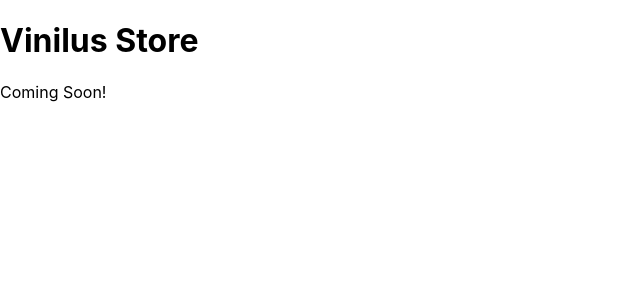
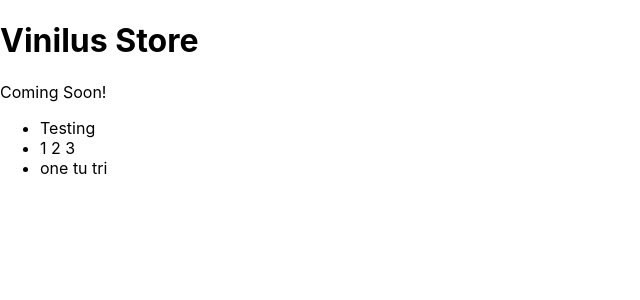
Before and after one commit to TianSeb/vinilus-store, a React (Create React App) app: page / in a window 1280 px wide. Shown: the top 300 px of the page, without its empty margins (0-640 px from the left). Built offline with nearby package versions, Linux system fonts and the light colour scheme.

Commit message:
testing deploy

```diff
--- a/src/App.js
+++ b/src/App.js
@@ -5,6 +5,11 @@ function App() {
     <>
       <h1>Vinilus Store</h1>
       <p>Coming Soon!</p>
+      <ul>
+        <li>Testing</li>
+        <li>1 2 3</li>
+        <li>one tu tri</li>
+      </ul>
     </>
   );
 }
```
